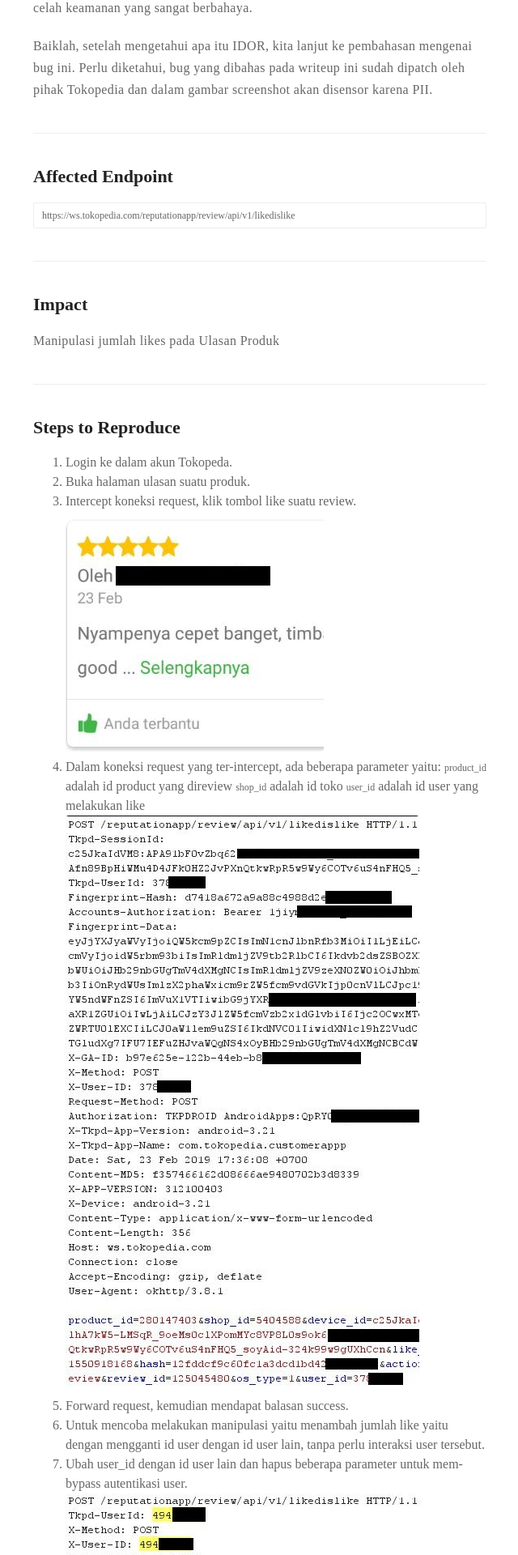
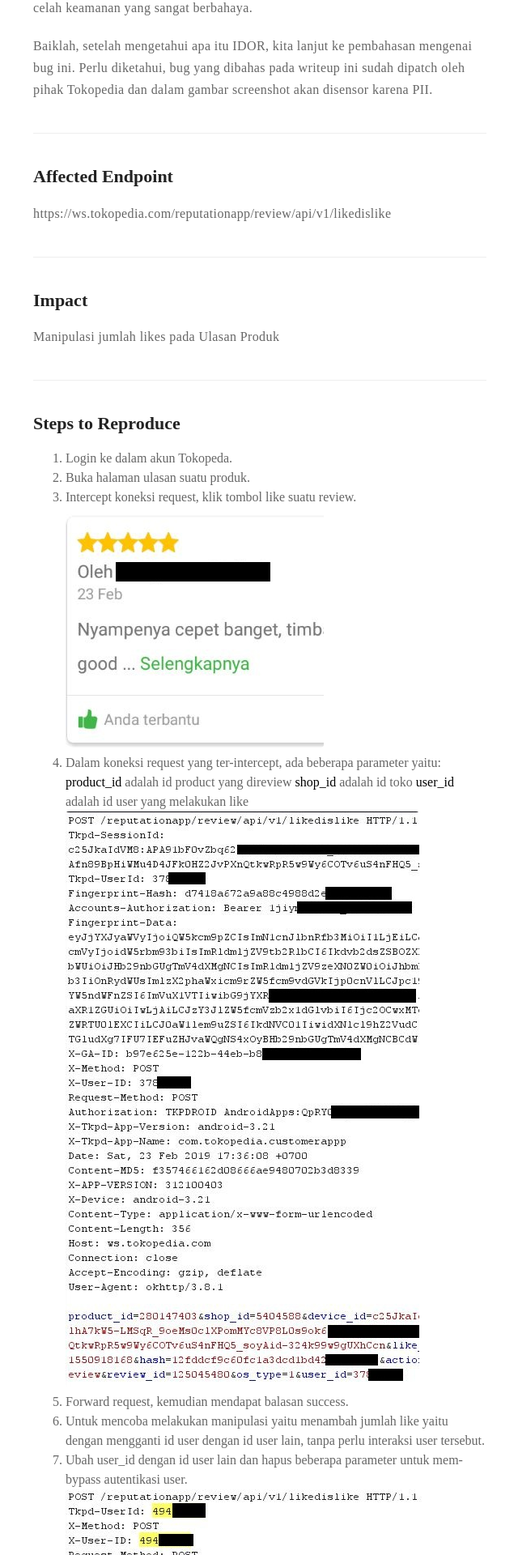
Before and after one commit to fadhilthomas/fadhilthomas.github.io, a Jekyll site: the page built from _posts/2019-06-23-bug-bounty-tokopedia-01.md, in a window 1280 px wide. Shown: the part 1060-2980 px from the top of the page at 81% size, without its empty margins (319-959 px from the left). Built offline with Jekyll 4.4.1, drawn with Linux system fonts in a browser that asks for light colours; some web fonts are replaced; comment, search, counter and statistics services are not loaded.

Commit message:
update_tokopedia01

```diff
--- a/_posts/2019-06-23-bug-bounty-tokopedia-01.md
+++ b/_posts/2019-06-23-bug-bounty-tokopedia-01.md
@@ -28,7 +28,7 @@
 
 ----
 ## Affected Endpoint
-    https://ws.tokopedia.com/reputationapp/review/api/v1/likedislike
+https://ws.tokopedia.com/reputationapp/review/api/v1/likedislike
 
 ----
 ## Impact
@@ -37,22 +37,31 @@
 ----
 ## Steps to Reproduce
 1. Login ke dalam akun Tokopeda.
+<br/>
 2. Buka halaman ulasan suatu produk.
+<br/>
 3. Intercept koneksi request, klik tombol like suatu review.
 ![alt text](https://github.com/fadhilthomas/fadhilthomas.github.io/raw/master/assets/images/tokopedia01/img2.jpg)
+<br/>
 4. Dalam koneksi request yang ter-intercept, ada beberapa parameter yaitu:
-`product_id` adalah id product yang direview
-`shop_id` adalah id toko
-`user_id` adalah id user yang melakukan like
+**product_id** adalah id product yang direview
+**shop_id** adalah id toko
+**user_id** adalah id user yang melakukan like
 ![alt text](https://github.com/fadhilthomas/fadhilthomas.github.io/raw/master/assets/images/tokopedia01/img3.jpg)
+<br/>
 5. Forward request, kemudian mendapat balasan success.
+<br/>
 6. Untuk mencoba melakukan manipulasi yaitu menambah jumlah like yaitu dengan mengganti id user dengan id user lain, tanpa perlu interaksi user tersebut.
+<br/>
 7. Ubah user_id dengan id user lain dan hapus beberapa parameter untuk mem-bypass autentikasi user.
 ![alt text](https://github.com/fadhilthomas/fadhilthomas.github.io/raw/master/assets/images/tokopedia01/img4.jpg)
+<br/>
 8. Forward request lagi.
 ![alt text](https://github.com/fadhilthomas/fadhilthomas.github.io/raw/master/assets/images/tokopedia01/img5.jpg)
+<br/>
 9. Jumlah like bertambah.
 ![alt text](https://github.com/fadhilthomas/fadhilthomas.github.io/raw/master/assets/images/tokopedia01/img6.jpg)
+<br/>
 ![alt text](https://github.com/fadhilthomas/fadhilthomas.github.io/raw/master/assets/images/tokopedia01/img7.jpg)
 
 ----
```
